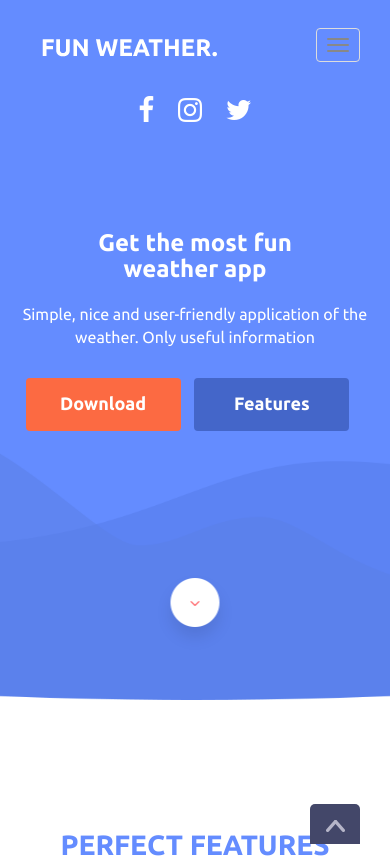
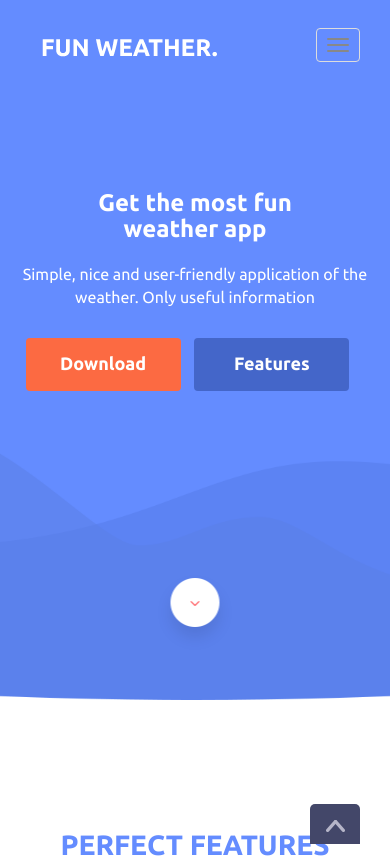
Before and after one commit to mrusselk/ssb-10-web-offline-psd-to-bootstrap-exam2, a plain HTML site: page index.html in a window 390 px wide. Shown: the top 864 px of the page. Drawn offline with Linux system fonts and the light colour scheme; a script that the page names is missing.

Commit message:
Update index.html

```diff
--- a/index.html
+++ b/index.html
@@ -65,7 +65,7 @@
                 </nav>
                </div>
              </div>
-             <div class="col-md-2 col-sm-12 col-xs-12">
+             <div class="col-md-2 col-sm-12 col-xs-12 hidden-sm hidden-xs">
                <div class="head-social-icons">
                  <div class="social-for-small">
                    <ul>
```
